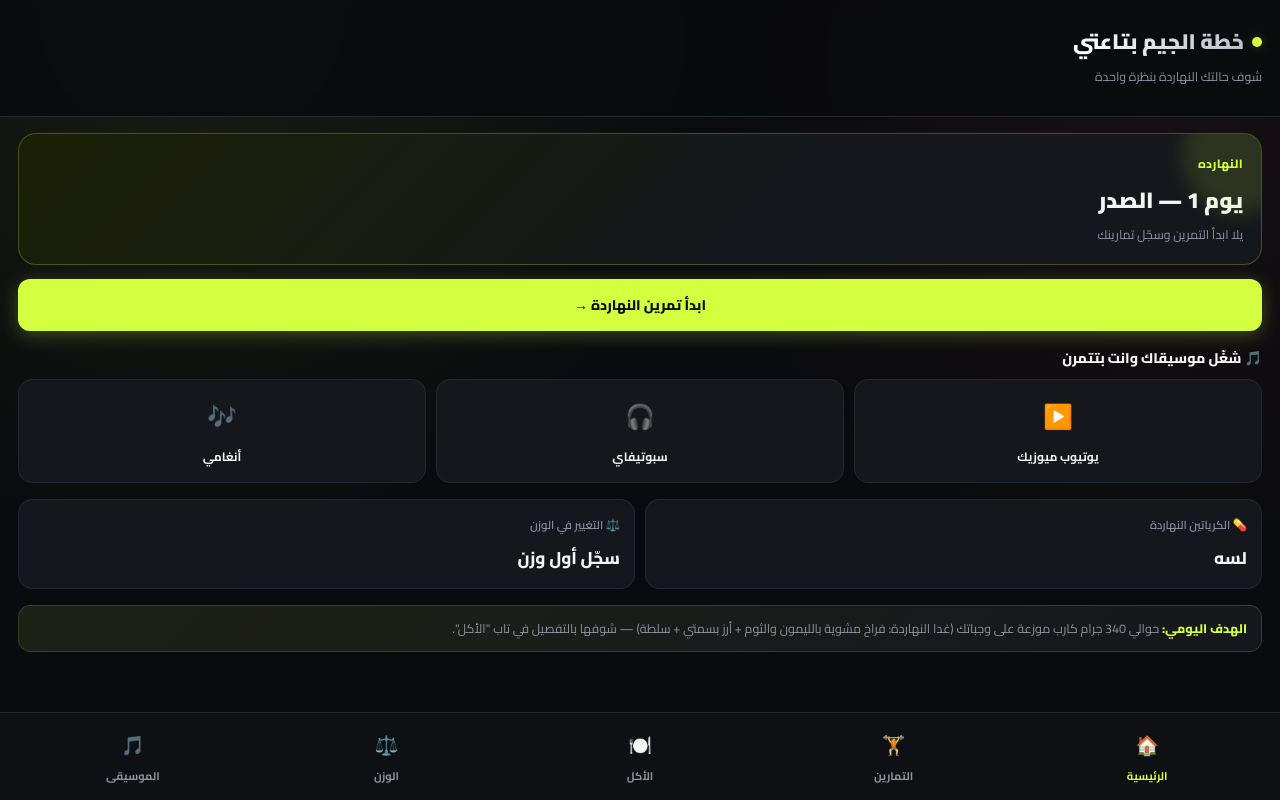
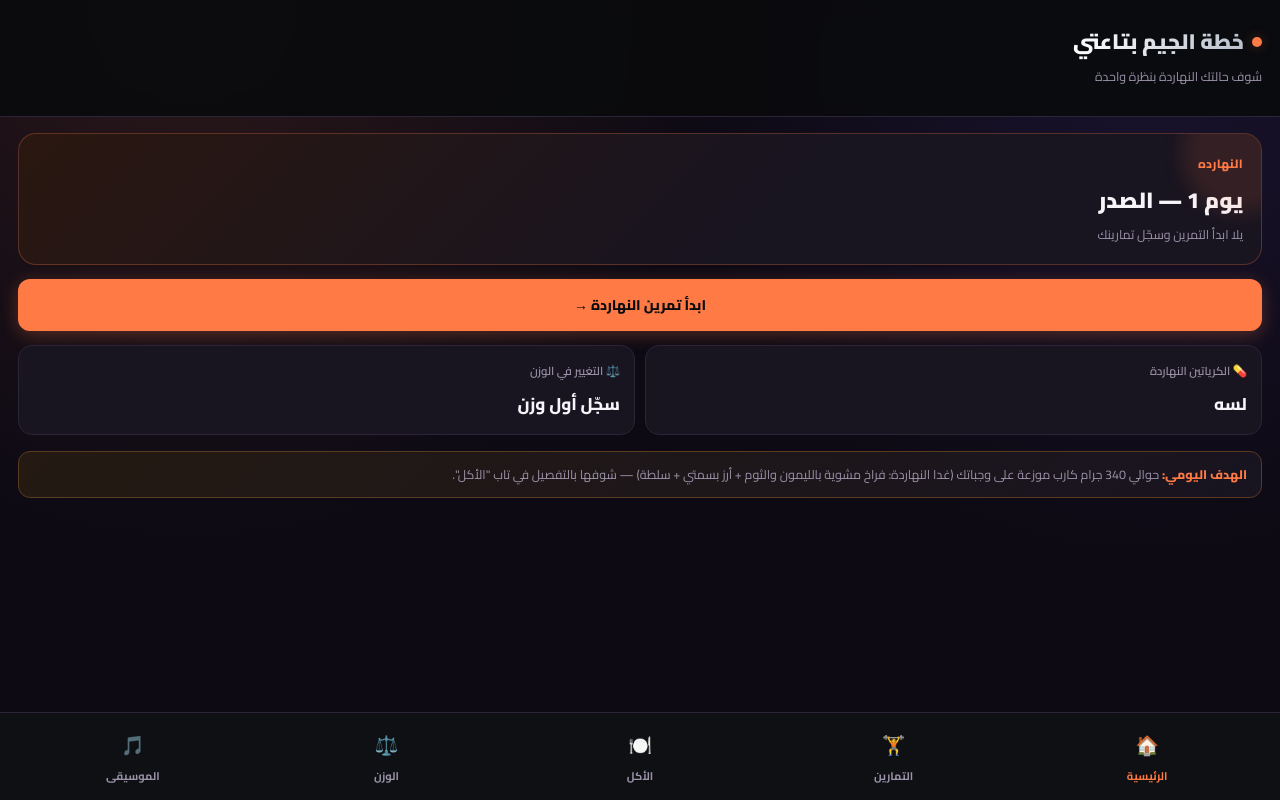
Before and after one commit to ahmedsamir123456789a-code/gym-tracker, a plain HTML site: page index.html in a window 1280 px wide. Drawn offline with Linux system fonts and the light colour scheme.

Commit message:
Refactor styles and add delete button functionality
Updated color scheme and styles for various elements in the HTML file. Added delete button functionality for log entries.

```diff
--- a/index.html
+++ b/index.html
@@ -8,21 +8,21 @@
 <link href="https://fonts.googleapis.com/css2?family=Cairo:wght@400;600;700;800;900&display=swap" rel="stylesheet">
 <style>
   :root{
-    --bg:#0A0B0E;
-    --card:#15171C;
-    --card-border:#242832;
-    --accent:#D4FF3E;
-    --accent-glow:rgba(212,255,62,.25);
-    --accent2:#FF5B6E;
-    --text:#F5F6F3;
-    --text-dim:#8D93A0;
+    --bg:#0D0A14;
+    --card:#181420;
+    --card-border:#2C2438;
+    --accent:#FF7A45;
+    --accent-glow:rgba(255,122,69,.28);
+    --accent2:#7C5CFF;
+    --text:#F8F5FA;
+    --text-dim:#9C93AA;
   }
   *{box-sizing:border-box;}
   html,body{margin:0;padding:0;}
   body{
     background:
-      radial-gradient(circle at 15% 0%, rgba(212,255,62,.08), transparent 40%),
-      radial-gradient(circle at 90% 10%, rgba(255,91,110,.06), transparent 35%),
+      radial-gradient(circle at 15% 0%, rgba(255,122,69,.12), transparent 40%),
+      radial-gradient(circle at 90% 10%, rgba(124,92,255,.10), transparent 35%),
       var(--bg);
     color:var(--text);
     font-family:'Cairo',sans-serif;
@@ -100,7 +100,7 @@
   }
   .section-title b{color:var(--text);font-weight:800;}
   .hero-card{
-    background:linear-gradient(135deg,#1B2005,#15171C 60%);
+    background:linear-gradient(135deg,#2A1710,#181420 60%);
     border:1px solid var(--accent-glow);
     border-radius:18px;
     padding:18px;
@@ -203,7 +203,7 @@
   }
   .progress-fill{
     height:100%;
-    background:linear-gradient(90deg,var(--accent),#9fe61a);
+    background:linear-gradient(90deg,var(--accent),#FFC48A);
     border-radius:99px;
     transition:width .25s ease;
     width:0%;
@@ -331,8 +331,8 @@
     cursor:pointer;
   }
   .tip-box{
-    background:linear-gradient(135deg,#1E2116,#15171C);
-    border:1px solid #3a4020;
+    background:linear-gradient(135deg,#241A12,#181420);
+    border:1px solid #5A3A20;
     border-radius:12px;
     padding:12px 14px;
     font-size:12.5px;
@@ -387,6 +387,15 @@
     font-size:13.5px;
   }
   .log-date{color:var(--text-dim);font-size:12px;}
+  .log-actions{display:flex;align-items:center;gap:10px;}
+  .del-btn{
+    background:none;
+    border:none;
+    color:var(--text-dim);
+    font-size:17px;
+    cursor:pointer;
+    padding:4px 6px;
+  }
   .log-w{font-weight:800;font-size:15px;}
   .delta{font-size:12.5px;font-weight:800;padding:3px 9px;border-radius:99px;}
   .delta.up{background:rgba(212,255,62,.12);color:var(--accent);}
@@ -600,12 +609,6 @@ async function renderHome(){
       <div class="hero-sub">${todayWorkout ? 'يلا ابدأ التمرين وسجّل تمارينك' : 'خد بالك الكرياتين برضو النهاردة'}</div>
     </div>
     ${todayWorkout ? `<button class="go-btn" id="goWorkout">ابدأ تمرين النهاردة →</button>` : ''}
-    <div class="section-title" style="margin-bottom:8px;"><b>🎵 شغّل موسيقاك وانت بتتمرن</b></div>
-    <div class="music-row">
-      <a class="music-btn" href="https://music.youtube.com" target="_blank" rel="noopener"><span class="micon">▶️</span>يوتيوب ميوزيك</a>
-      <a class="music-btn" href="https://open.spotify.com" target="_blank" rel="noopener"><span class="micon">🎧</span>سبوتيفاي</a>
-      <a class="music-btn" href="https://play.anghami.com" target="_blank" rel="noopener"><span class="micon">🎶</span>أنغامي</a>
-    </div>
     <div class="quick-grid">
       <div class="quick-card" id="goCreatine" style="cursor:pointer;">
         <div class="qlabel">💊 الكرياتين النهاردة</div>
@@ -818,7 +821,7 @@ async function renderWeight(){
         const cls = d>0?'up':(d<0?'down':'same');
         deltaHtml = `<span class="delta ${cls}">${d>0?'+':''}${d} كجم</span>`;
       }
-      logHtml += `<div class="log-row"><div><div class="log-w">${e.weight} كجم</div><div class="log-date">${e.date}</div></div>${deltaHtml}</div>`;
+      logHtml += `<div class="log-row" data-date="${e.date}"><div><div class="log-w">${e.weight} كجم</div><div class="log-date">${e.date}</div></div><div class="log-actions">${deltaHtml}<button class="del-btn" data-del="${e.date}">🗑️</button></div></div>`;
     }
   }
 
@@ -850,6 +853,15 @@ async function renderWeight(){
     newLog.sort((a,b)=> a.date.localeCompare(b.date));
     await saveState('weightlog', newLog);
     renderWeight();
+  });
+
+  wrap.querySelectorAll('.del-btn').forEach(btn=>{
+    btn.addEventListener('click', async ()=>{
+      const dateToDelete = btn.dataset.del;
+      const newLog = log.filter(e=>e.date !== dateToDelete);
+      await saveState('weightlog', newLog);
+      renderWeight();
+    });
   });
 }
 
```
